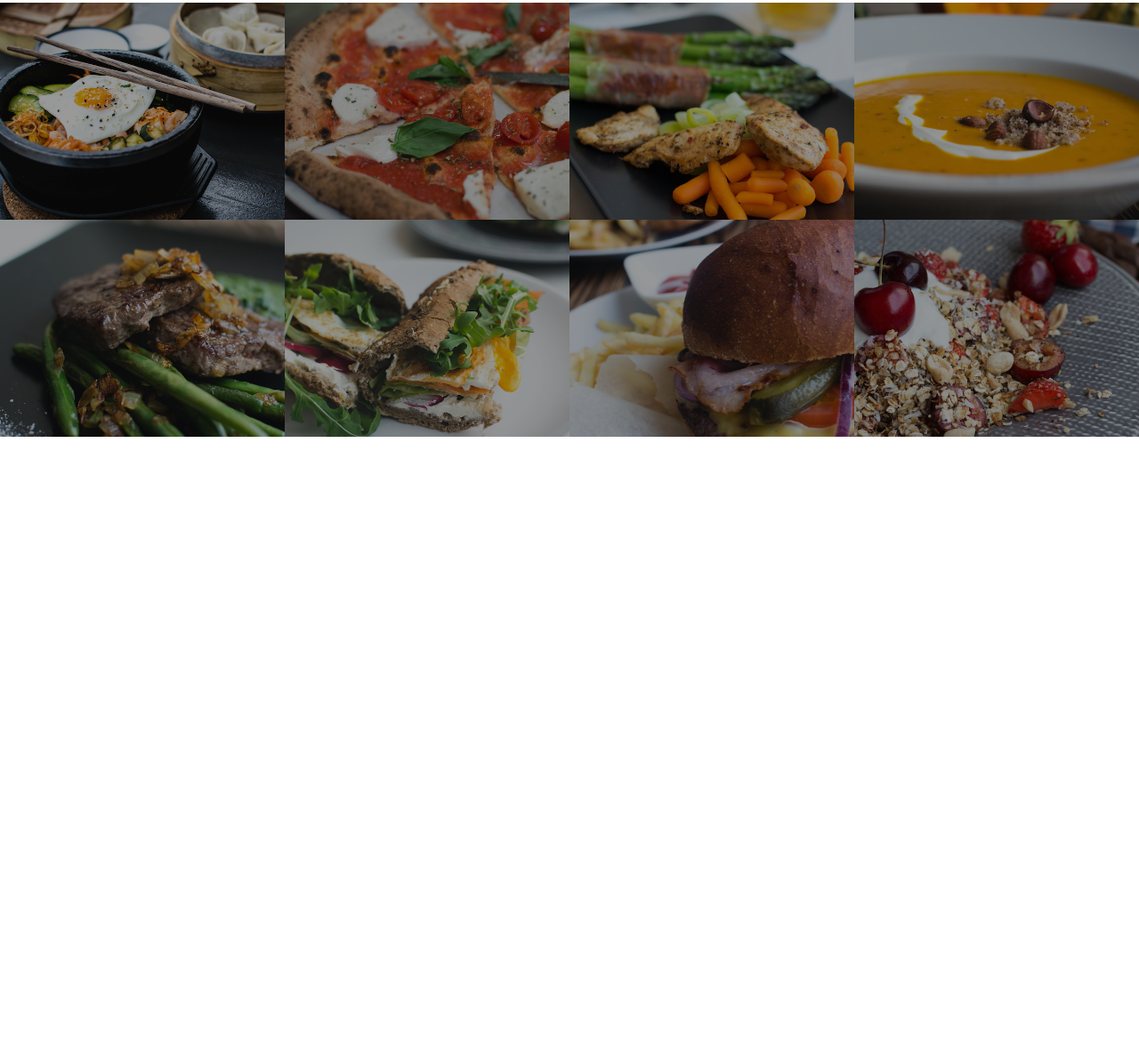
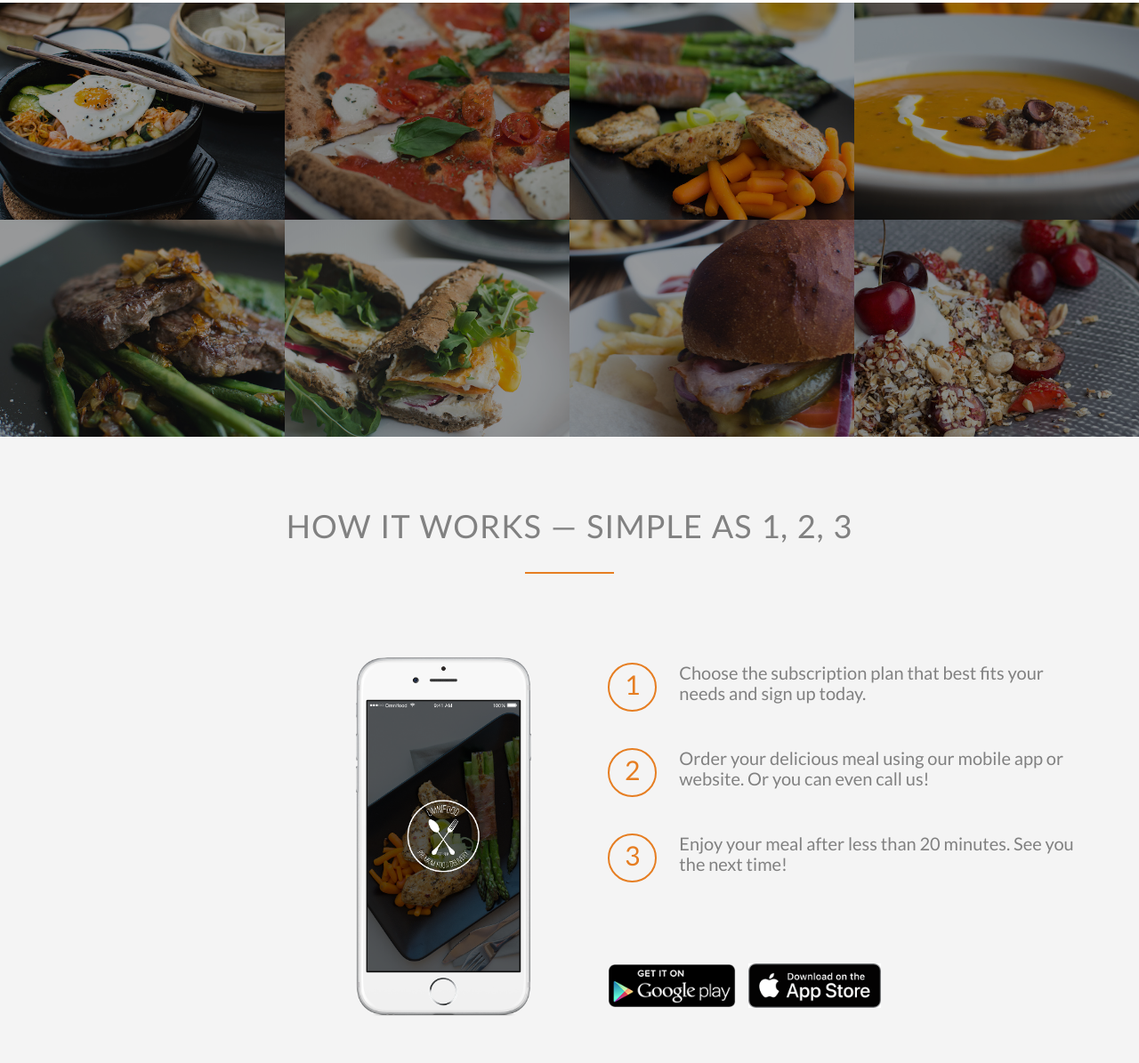
Before and after one commit to eat41899/health-e-food-website, a plain HTML site: page index.html in a window 1280 px wide. Shown: the part 1507-2702 px from the top of the page at 89% size. Before the commit the page ends 1998 px from the top, so only its background shows below. Drawn offline with nearby package versions, Linux system fonts and the light colour scheme; files whose address does not match are found by name.

Commit message:
How it works section added

```diff
--- a/index.html
+++ b/index.html
@@ -80,7 +80,7 @@
     </section>
 
     <section class="section-meals">
-        <ul class="meals-showcase">
+        <ul class="meals-showcase clearfix">
             <li>
                 <figure class="meal-photo">
                     <img src="resources/imgs/1.jpg" alt="Korean bibimbap with egg and vegetables">
@@ -103,7 +103,7 @@
             </li>
         </ul>
 
-        <ul class="meals-showcase">
+        <ul class="meals-showcase clearfix">
             <li>
                 <figure class="meal-photo">
                     <img src="resources/imgs/5.jpg" alt="Paleo beef steak with vegetables">
@@ -127,10 +127,47 @@
         </ul>
     </section>
 
+
+    <section class="section-steps">
+        <div class="row">
+            <h2>How it works &mdash; Simple as 1, 2, 3</h2>
+        </div>
+
+        <div class="row">
+            <!--class="col span-1-of-2" using grid.css file-->
+            <div class="col span-1-of-2 steps-box">
+                <img src="resources/imgs/app-iPhone.png" alt="healthefood app on iPhone" class="app-screen">
+            </div>
+            <div class="col span-1-of-2 steps-box">
+                <div class="works-step">
+                    <div>1</div>
+                    <p>Choose the subscription plan that best fits your needs and sign up today.</p>
+                </div>
+                <div class="works-step">
+                    <div>2</div>
+                    <p>Order your delicious meal using our mobile app or website. Or you can even call us!
+                    </p>
+                </div>
+                <div class="works-step">
+                    <div>3</div>
+                    <p>Enjoy your meal after less than 20 minutes. See you the next time!
+                    </p>
+                </div>
+
+                <!--buttons for app stores-->
+                <a href="#" class="btn-app"><img src="resources/imgs/download-app-android.png" alt="App Store Btn"></a>
+                <a href="#" class="btn-app"><img src="resources/imgs/download-app-apple.png" alt="App Store Button"></a>
+            </div>
+        </div>
+    </section>
+
 </body>
 </html>
 
 <!--
+1.
+2.
+3.
 
 
 
--- a/resources/css/styles.css
+++ b/resources/css/styles.css
@@ -16,6 +16,16 @@ html {
     font-size: 20px;
     text-rendering: optimizeLegibility;
 }
+
+.clearfix {zoom: 1}
+.clearfix:after {
+    content: '.';
+    clear: both;
+    display: block;
+    height: 0;
+    visibility: hidden;
+}
+
 
 /*--------------------------------------------*/
 /* REUSABLE COMPONENTS */
@@ -255,6 +265,57 @@ header {
     transform: scale(1.03);
     opacity: 1;
 }
+
+/*--------------------------------------------*/
+/* HOW IT WORKS */
+/*--------------------------------------------*/
+
+.section-steps {
+    background-color: #f4f4f4;
+}
+
+.steps-box:first-child {
+    text-align: right;
+    padding: 3%;
+    margin-top: 30px;
+}
+
+.steps-box:last-child {
+    padding-left: 3%;
+    margin-top: 70px;
+}
+
+.app-screen {
+    width: 40%;
+}
+
+/*.steps-box:last-of-type {
+    margin-bottom: 80px;
+}*/
+.works-step {
+    margin-bottom: 50px;
+}
+
+.works-step div {
+    color: #e67e22;
+    border: 2px solid #e67e22;
+    display: inline-block;
+    border-radius: 50%;
+    height: 55px;
+    width: 55px;
+    text-align: center;
+    padding: 5px;
+    float: left;
+    font-size: 150%;
+    margin-right: 25px;
+}
+
+.btn-app img {
+    height: 50px;
+    width: auto;
+    margin-right: 10px;
+    margin-top: 50px;
+}
 /*
 Common border color: #e67e22
 */
```
Also changed, not shown: resources/imgs/download-app-apple.png (added).
